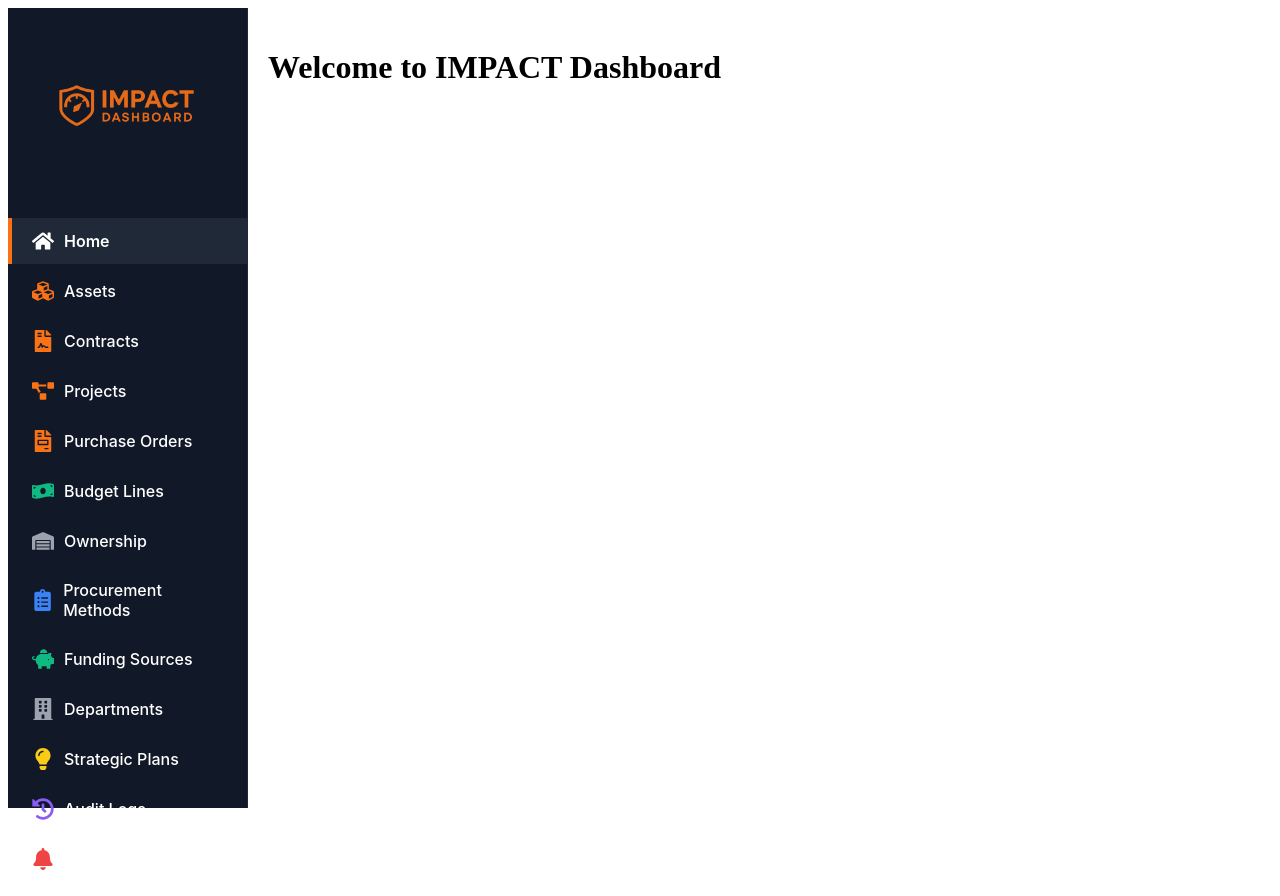
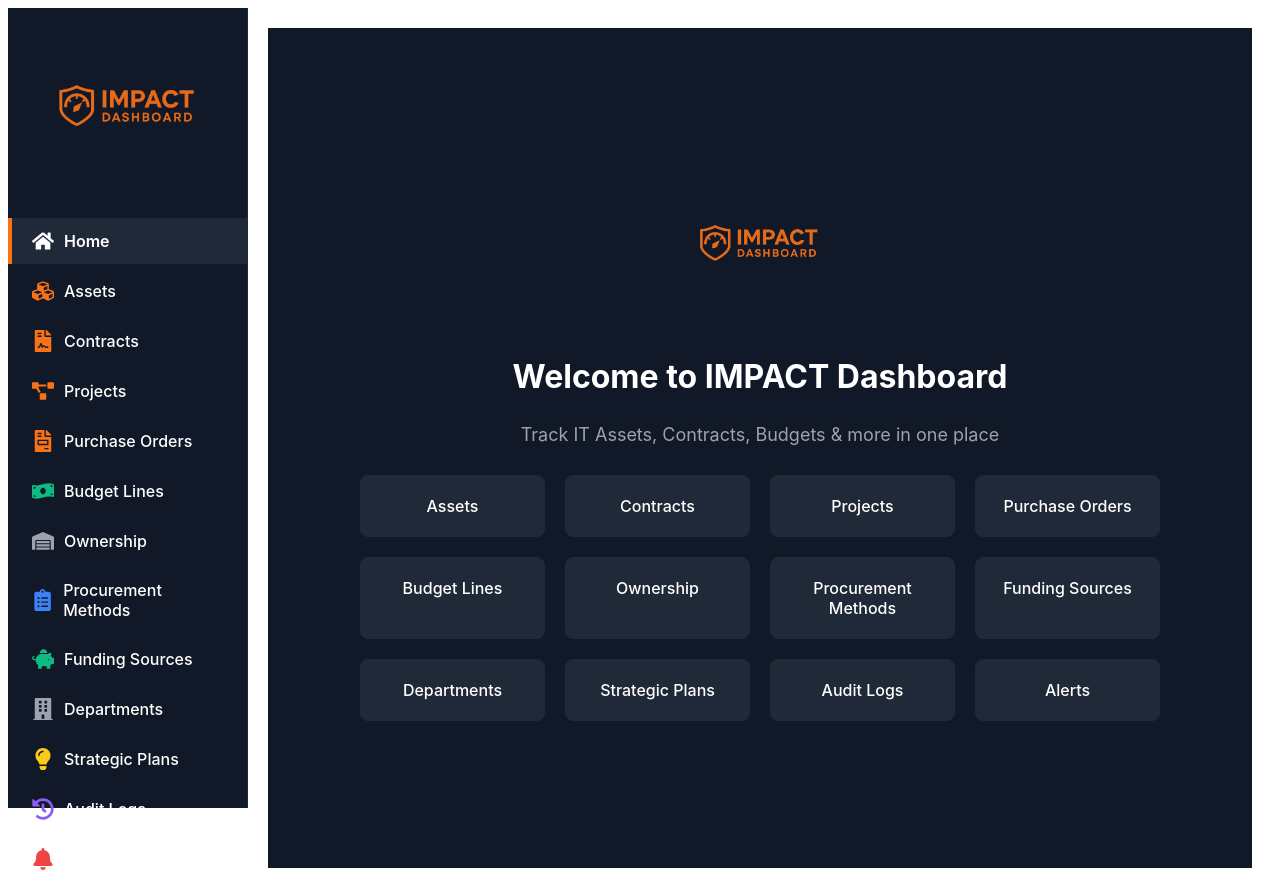
Before and after one commit to Wavonics/impact-dashboard-ui-react, a React (Create React App) app: page / in a window 1280 px wide. Built offline with nearby package versions, Linux system fonts and the light colour scheme.

Commit message:
Update App.js

```diff
--- a/src/components/App.js
+++ b/src/components/App.js
@@ -1,4 +1,92 @@
 import React from 'react';
+import { Link } from 'react-router-dom';
+
 export default function App() {
-  return <h1>Welcome to IMPACT Dashboard</h1>;
+  const containerStyle = {
+    display: 'flex',
+    flexDirection: 'column',
+    alignItems: 'center',
+    justifyContent: 'center',
+    height: '100vh',
+    backgroundColor: '#111827',
+    color: '#fff',
+    fontFamily: "'Inter', 'Segoe UI', 'Helvetica', sans-serif",
+    padding: '20px'
+  };
+
+  const titleStyle = {
+    fontSize: '32px',
+    fontWeight: '700',
+    marginBottom: '10px'
+  };
+
+  const subtitleStyle = {
+    fontSize: '18px',
+    fontWeight: '400',
+    marginBottom: '30px',
+    color: '#9ca3af'
+  };
+
+  const gridStyle = {
+    display: 'grid',
+    gridTemplateColumns: 'repeat(auto-fit, minmax(180px, 1fr))',
+    gap: '20px',
+    width: '100%',
+    maxWidth: '800px'
+  };
+
+  const cardStyle = {
+    backgroundColor: '#1f2937',
+    color: '#fff',
+    border: '1px solid #1f2937',
+    borderRadius: '8px',
+    padding: '20px',
+    textAlign: 'center',
+    textDecoration: 'none',
+    fontWeight: '500',
+    transition: 'all 0.2s ease',
+    cursor: 'pointer'
+  };
+
+  const hoverStyle = {
+    border: '1px solid #f97316',
+    transform: 'translateY(-4px)',
+    boxShadow: '0 4px 12px rgba(0,0,0,0.3)'
+  };
+
+  const modules = [
+    { path: '/assets', label: 'Assets' },
+    { path: '/contracts', label: 'Contracts' },
+    { path: '/projects', label: 'Projects' },
+    { path: '/po', label: 'Purchase Orders' },
+    { path: '/budget-lines', label: 'Budget Lines' },
+    { path: '/ownership', label: 'Ownership' },
+    { path: '/procurement-methods', label: 'Procurement Methods' },
+    { path: '/funding-sources', label: 'Funding Sources' },
+    { path: '/departments', label: 'Departments' },
+    { path: '/strategic-plans', label: 'Strategic Plans' },
+    { path: '/audit-logs', label: 'Audit Logs' },
+    { path: '/alerts', label: 'Alerts' }
+  ];
+
+  return (
+    <div style={containerStyle}>
+      <img src="/logo.png" alt="IMPACT Logo" style={{ width: '140px', marginBottom: '20px' }} />
+      <h1 style={titleStyle}>Welcome to IMPACT Dashboard</h1>
+      <p style={subtitleStyle}>Track IT Assets, Contracts, Budgets & more in one place</p>
+      <div style={gridStyle}>
+        {modules.map((mod) => (
+          <Link
+            to={mod.path}
+            key={mod.path}
+            style={cardStyle}
+            onMouseEnter={(e) => Object.assign(e.currentTarget.style, hoverStyle)}
+            onMouseLeave={(e) => Object.assign(e.currentTarget.style, cardStyle)}
+          >
+            {mod.label}
+          </Link>
+        ))}
+      </div>
+    </div>
+  );
 }
```
